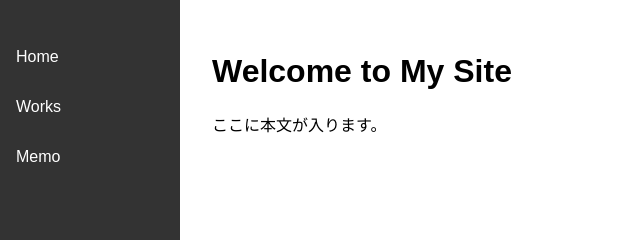
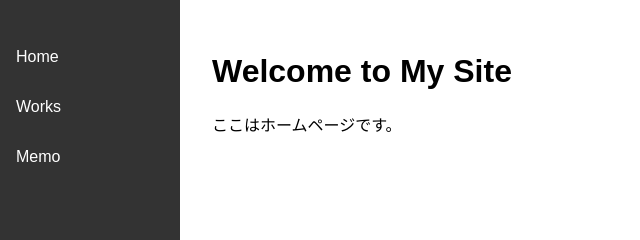
Before and after one commit to Weakest989/my_site, a plain HTML site: page index.html in a window 1280 px wide. Shown: the top 240 px of the page, 0-640 px from the left. Drawn offline with Linux system fonts and the light colour scheme.

Commit message:
Update index.html
文章の変更

```diff
--- a/index.html
+++ b/index.html
@@ -2,7 +2,7 @@
 <html lang="ja">
 <head>
   <meta charset="UTF-8">
-  <title>My Site</title>
+  <title>Home</title>
   <link rel="stylesheet" href="style.css">
 </head>
 <body>
@@ -16,7 +16,7 @@
 
   <main>
     <h1>Welcome to My Site</h1>
-    <p>ここに本文が入ります。</p>
+    <p>ここはホームページです。</p>
   </main>
 </body>
 </html>
```
